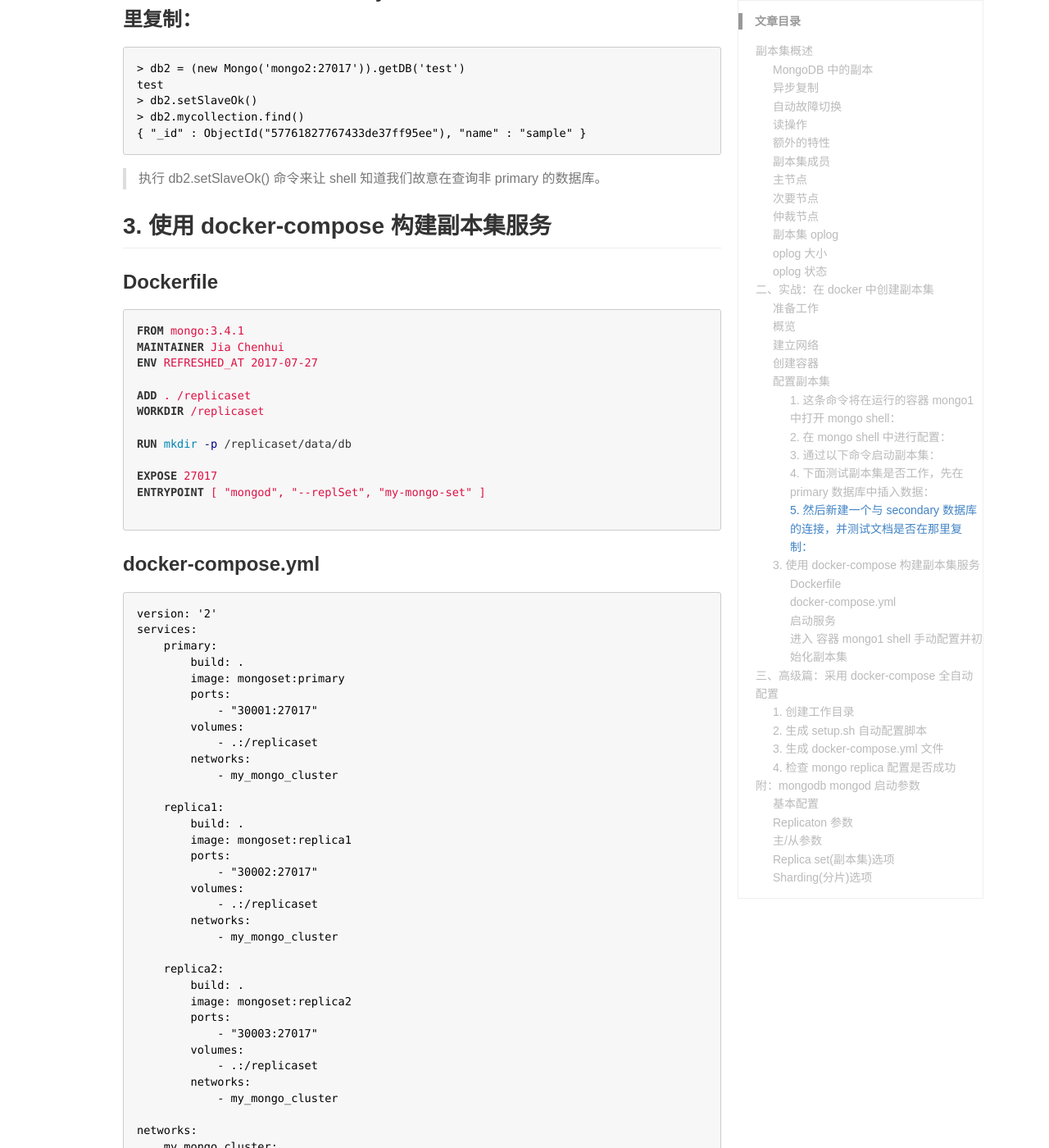
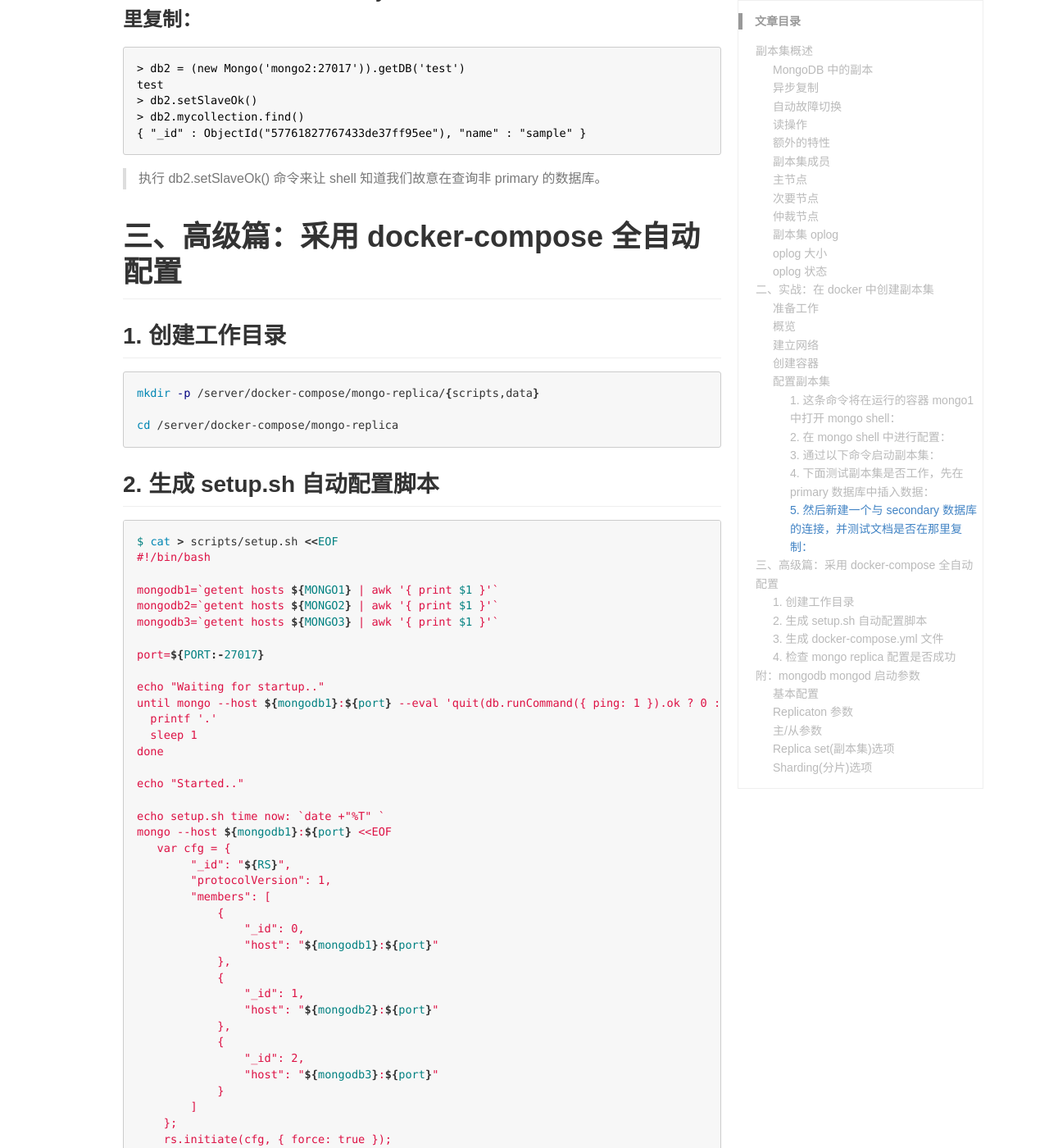
Before and after one commit to outmanzzq/outmanzzq.github.io, a Jekyll site: the page built from _posts/2019-01-30-docker-mongo-replica.md, in a window 1280 px wide and 1400 px high, scrolled down 6192 px. Shown: the whole window at 82% size. Built offline with Jekyll 4.4.1, drawn with Linux system fonts in a browser that asks for light colours; comment, search, counter and statistics services are not loaded; some of the changed text lies outside the part shown.

Commit message:
update post for mongo replica in docker remove manual docker-compose version

````diff
--- a/_posts/2019-01-30-docker-mongo-replica.md
+++ b/_posts/2019-01-30-docker-mongo-replica.md
@@ -235,108 +235,6 @@ test
 ```
 
 > 执行 db2.setSlaveOk() 命令来让 shell 知道我们故意在查询非 primary 的数据库。
-
-## 3. 使用 docker-compose 构建副本集服务
-
-### Dockerfile
-
-```docker
-FROM mongo:3.4.1
-MAINTAINER Jia Chenhui
-ENV REFRESHED_AT 2017-07-27
-
-ADD . /replicaset
-WORKDIR /replicaset
-
-RUN mkdir -p /replicaset/data/db
-
-EXPOSE 27017
-ENTRYPOINT [ "mongod", "--replSet", "my-mongo-set" ]
-
-```
-
-### docker-compose.yml
-
-```YAML
-version: '2'
-services:
-    primary:
-        build: .
-        image: mongoset:primary
-        ports:
-            - "30001:27017"
-        volumes:
-            - .:/replicaset
-        networks:
-            - my_mongo_cluster
-
-    replica1:
-        build: .
-        image: mongoset:replica1
-        ports:
-            - "30002:27017"
-        volumes:
-            - .:/replicaset
-        networks:
-            - my_mongo_cluster
-
-    replica2:
-        build: .
-        image: mongoset:replica2
-        ports:
-            - "30003:27017"
-        volumes:
-            - .:/replicaset
-        networks:
-            - my_mongo_cluster
-
-networks:
-    my_mongo_cluster:
-```
-
-### 启动服务
-
-```bash
-# 校验编排文件
-docker-compose config
-
-# 启动服务
-docker-compose up -d
-
-# 查看日志
-docker-compose logs -f
-```
-
-### 进入 容器 mongo1 shell 手动配置并初始化副本集
-
-```bash
-docker exec -it mongo1 mongo
-
-> db = (new Mongo('localhost:27017')).getDB('test'
-> config = {
-    "_id" : "my-mongo-set",
-    "members" : [
-        {
-            "_id" : 0,
-            "host" : "compose_primary_1:27017"
-        },
-        {
-            "_id" : 1,
-            "host" : "compose_replica1_1:27017"
-        },
-        {
-            "_id" : 2,
-            "host" : "compose_replica2_1:27017"
-        }
-    ]
-}
-
-# 初始化
-> rs.initiate(config)
-
-```
-
-> 验证复制集有效性参考上面
 
 # 三、高级篇：采用 docker-compose 全自动配置
 
````
